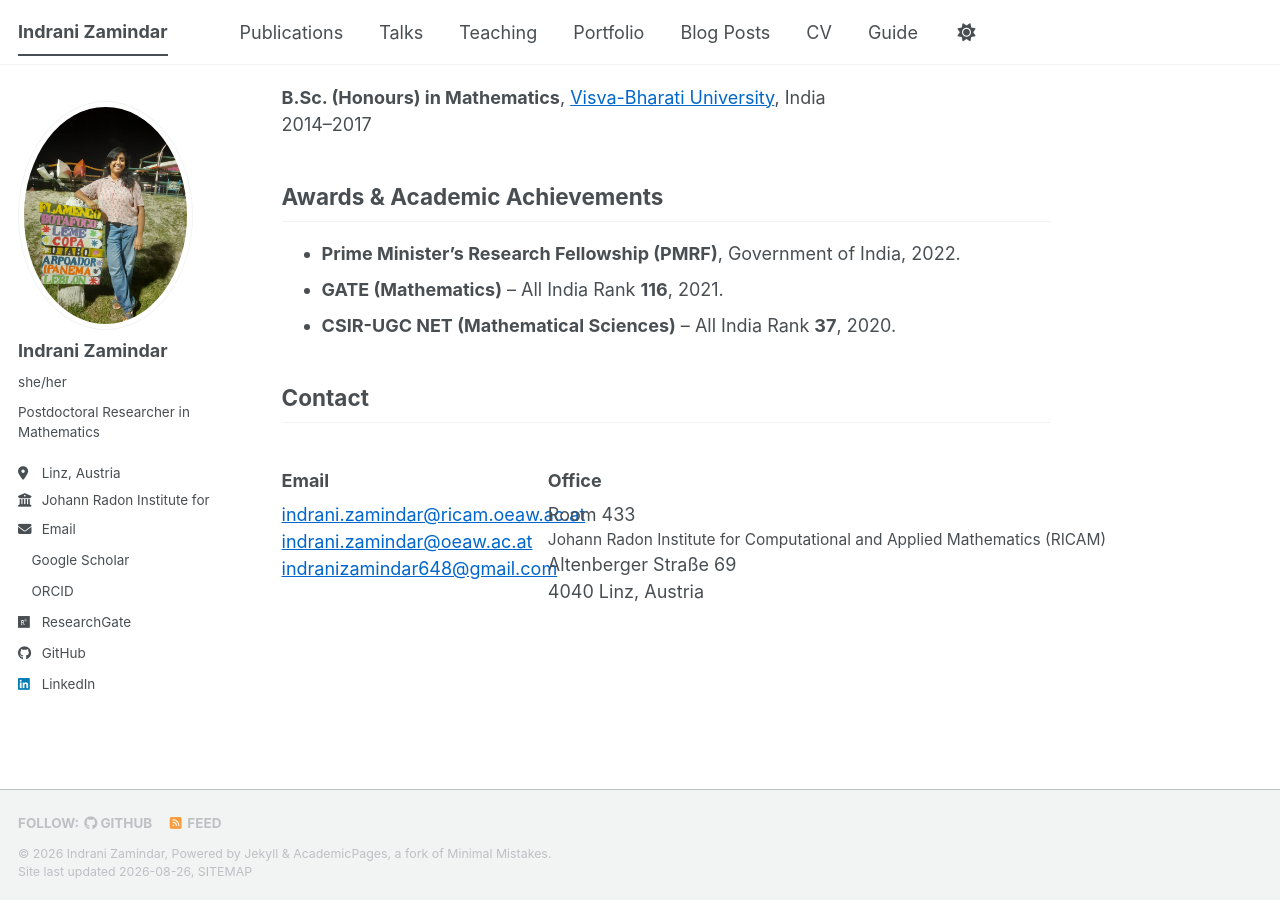
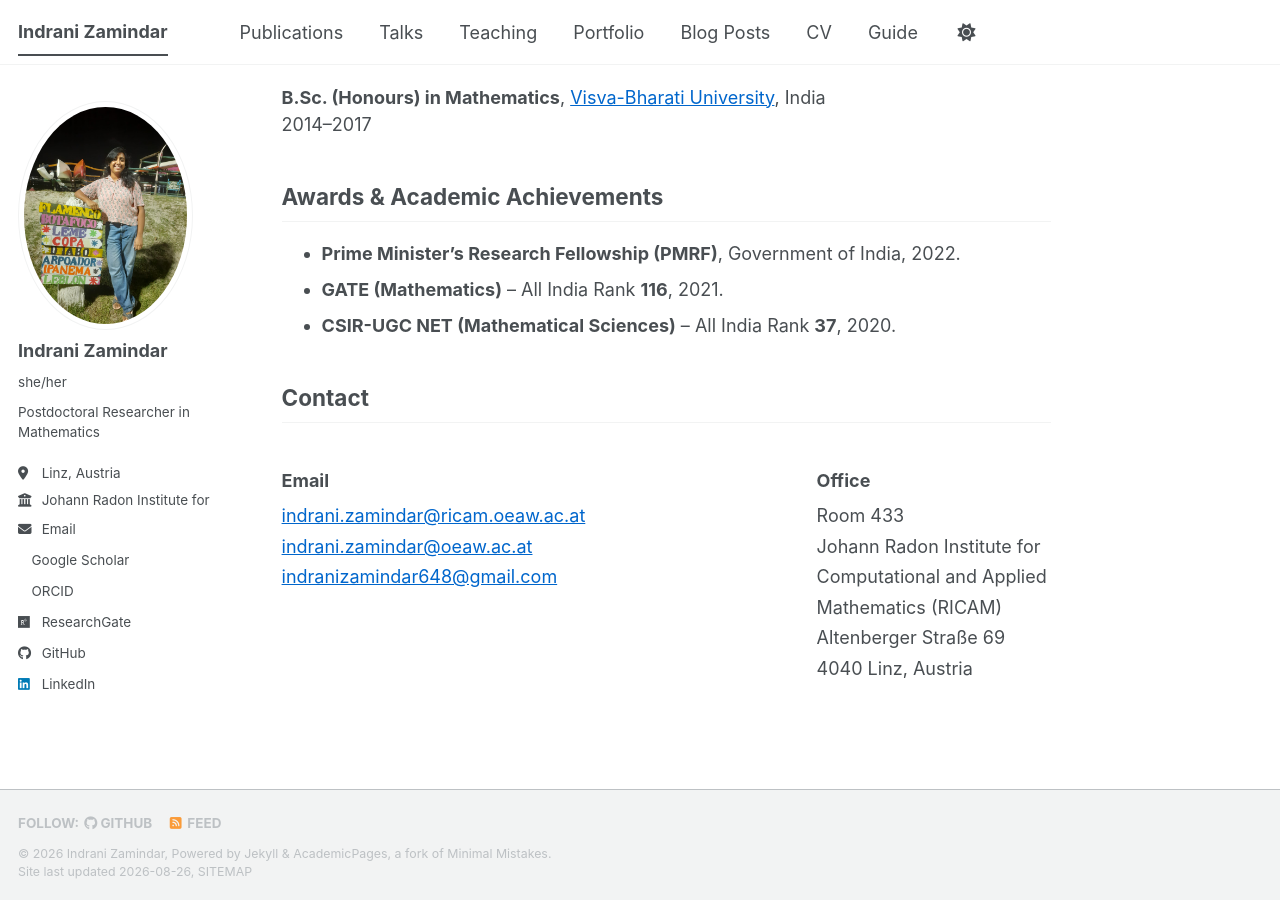
Before and after one commit to izamindar/izamindar.github.io, a Jekyll site: the page built from _pages/about.md, in a window 1280 px wide and 900 px high, scrolled down 682 px. Built offline with Jekyll 4.4.1, drawn with Linux system fonts in a browser that asks for light colours; a style sheet for code colours, icons or effects is not loaded.

Commit message:
Refactor contact section layout and styles
Updated the layout and styling of the contact section.

```diff
--- a/_pages/about.md
+++ b/_pages/about.md
@@ -35,11 +35,11 @@ Advisor: [Prof. Rohit Kumar Mishra](https://sites.google.com/view/rkmishra91)
 
 ## Contact
 
-<div style="display: grid; grid-template-columns: 32% 68%; column-gap: 20px; align-items: start;">
+<div style="display: grid; grid-template-columns: 500px 1fr; column-gap: 35px; align-items: start;">
 
   <div>
     <h3>Email</h3>
-    <p>
+    <p style="line-height: 1.7;">
       <a href="mailto:indrani.zamindar@ricam.oeaw.ac.at">indrani.zamindar@ricam.oeaw.ac.at</a><br>
       <a href="mailto:indrani.zamindar@oeaw.ac.at">indrani.zamindar@oeaw.ac.at</a><br>
       <a href="mailto:indranizamindar648@gmail.com">indranizamindar648@gmail.com</a>
@@ -48,11 +48,9 @@ Advisor: [Prof. Rohit Kumar Mishra](https://sites.google.com/view/rkmishra91)
 
   <div>
     <h3>Office</h3>
-    <p>
+    <p style="line-height: 1.7;">
       Room 433<br>
-      <span style="font-size: 0.86em; white-space: nowrap; display: block;">
-        Johann Radon Institute for Computational and Applied Mathematics (RICAM)
-      </span>
+      Johann Radon Institute for Computational and Applied Mathematics (RICAM)<br>
       Altenberger Straße 69<br>
       4040 Linz, Austria
     </p>
```
